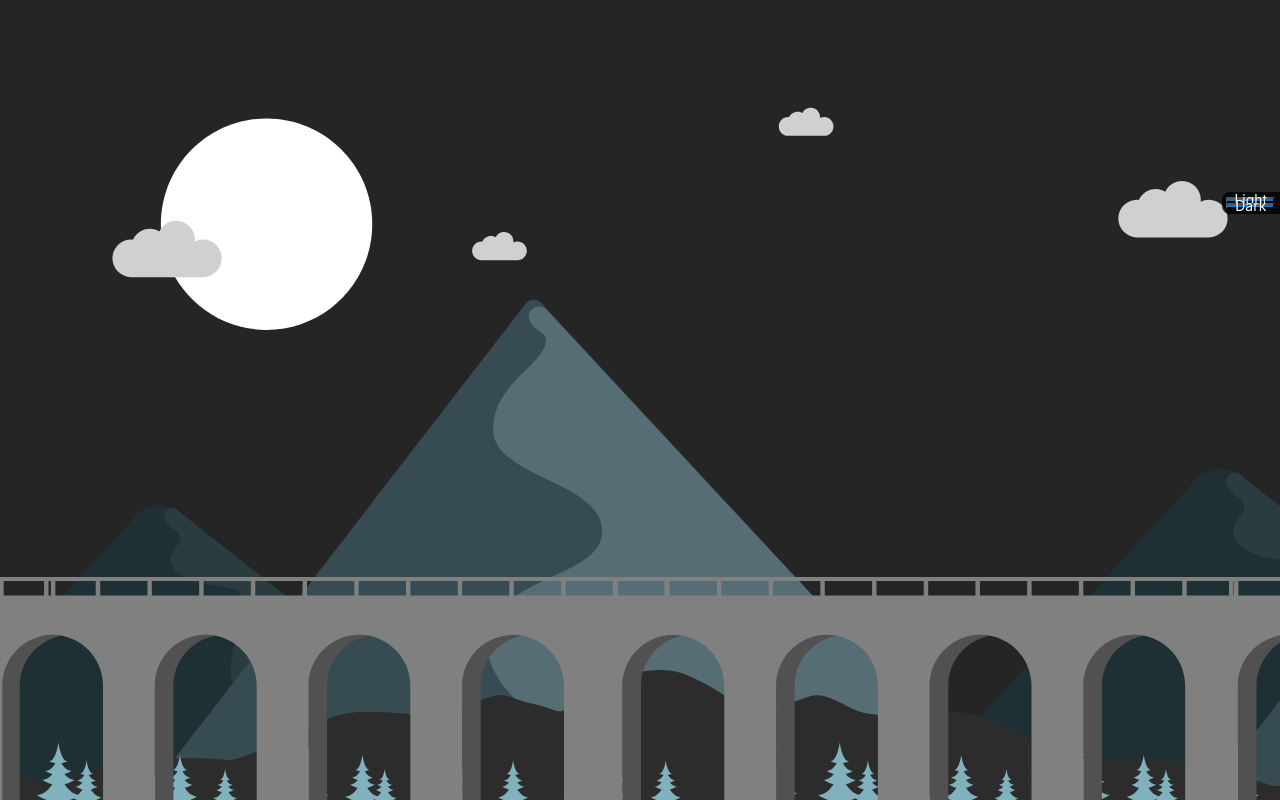
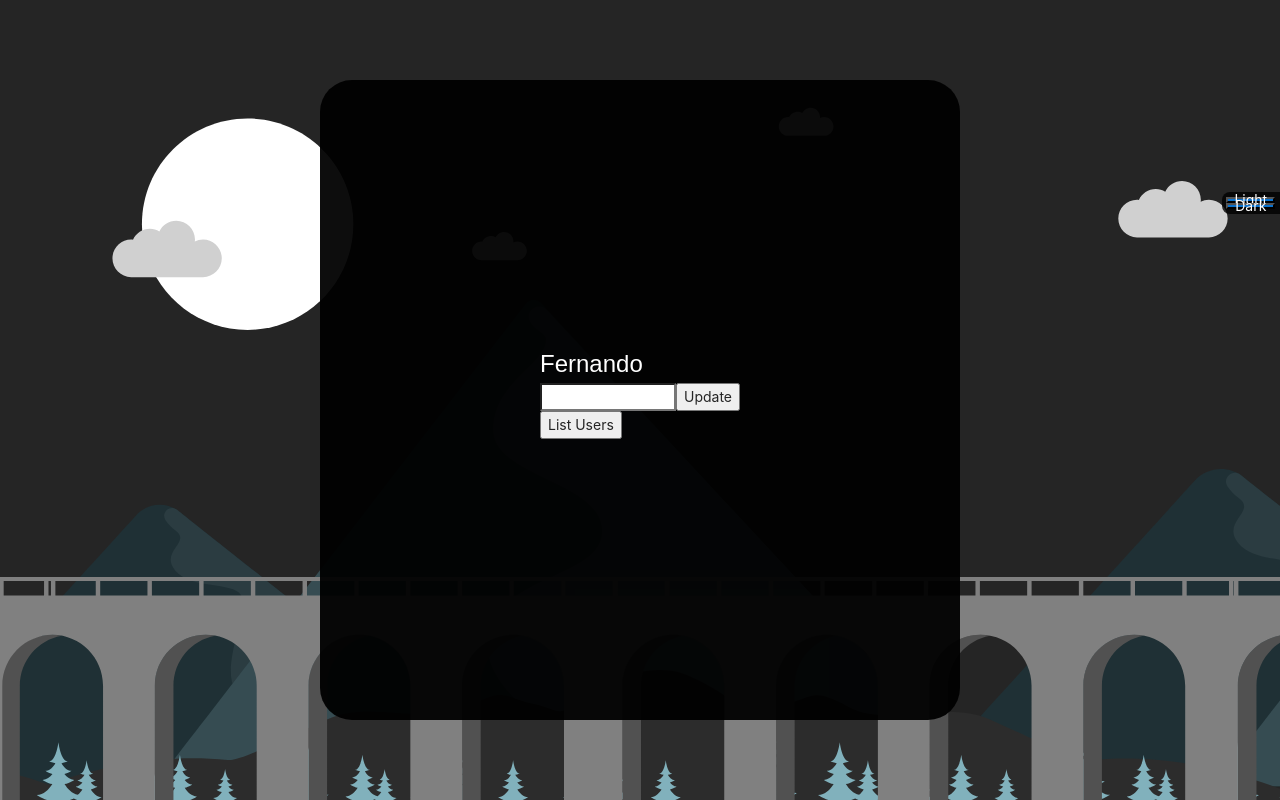
Before and after one commit to fmetitiere/React-Login-Challenge, a React (Create React App) app: page / in a window 1280 px wide. Built offline with nearby package versions, Linux system fonts and the light colour scheme.

Commit message:
Redux Added

```diff
--- a/package.json
+++ b/package.json
@@ -11,9 +11,11 @@
     "react-device-detect": "^1.15.0",
     "react-dom": "^17.0.1",
     "react-lottie": "^1.2.3",
+    "react-redux": "^7.2.4",
     "react-router-dom": "^5.2.0",
     "react-scripts": "4.0.1",
     "react-svg": "^11.2.2",
+    "redux": "^4.1.0",
     "styled-components": "^5.2.1",
     "web-vitals": "^0.2.4"
   },
--- a/src/App.js
+++ b/src/App.js
@@ -1,7 +1,11 @@
 import React, { useState } from "react";
+import { createStore } from "redux";
+import { Provider } from "react-redux";
 
+import { UserNameReducer } from "./githubReducer";
 import styled from "styled-components";
 import { ThemeProvider } from "styled-components";
+
 import Routes from "./Routes";
 import {
   ThemeButtons,
@@ -28,6 +32,8 @@ const ButtonStyled = styled.button`
 
   line-height: 0;
 `;
+
+const store = createStore(UserNameReducer);
 
 function App() {
   const [themeId, setThemeId] = useState(ThemeLight.id);
@@ -63,10 +69,12 @@ function App() {
   };
 
   return (
-    <ThemeProvider theme={changeTheme(themeId)}>
-      <ButtonsSelector />
-      <Routes />
-    </ThemeProvider>
+    <Provider store={store}>
+      <ThemeProvider theme={changeTheme(themeId)}>
+        <ButtonsSelector />
+        <Routes />
+      </ThemeProvider>
+    </Provider>
   );
 }
 
--- a/src/_components/_layout/DefaultTheme.jsx
+++ b/src/_components/_layout/DefaultTheme.jsx
@@ -5,9 +5,9 @@ export const ThemeLight = {
   primaryColor: "#E04E39",
   secondaryColor: "#F2C75C",
   greyBackgroundColor: "#F4F1EF",
-  fontColor: "#302E38",
+  fontColor: "#fff",
   Shadows: "0 0 10px rgba(0, 0, 0, 0.2)",
-  fontFamily: "Dyngo, sans-serif",
+  fontFamily: "sans-serif",
 };
 
 export const ThemeDark = {
@@ -19,7 +19,7 @@ export const ThemeDark = {
   greyBackgroundColor: "#F4F1EF",
   fontColor: "#302E38",
   Shadows: "0 0 10px rgba(0, 0, 0, 0.2)",
-  fontFamily: "Dyngo, sans-serif",
+  fontFamily: "sans-serif",
 };
 
 export const ThemeButtons = [
--- a/src/_components/_layout/WebLayout/index.jsx
+++ b/src/_components/_layout/WebLayout/index.jsx
@@ -1,10 +1,11 @@
 import React from "react";
 import BackgroundAnimation from "../BackgroundAnimation";
+import { Content } from "./style";
 
 export default function WebLayout({ children }) {
   return (
     <BackgroundAnimation>
-      <>{children}</>
+      <Content>{children}</Content>
     </BackgroundAnimation>
   );
 }
--- /dev/null
+++ b/src/_components/_layout/WebLayout/style.jsx
@@ -0,0 +1,27 @@
+import styled from "styled-components";
+
+const BackgroundWrapper = styled.div`
+  width: 40rem;
+  height: 40rem;
+  z-index: 1999;
+  position: absolute;
+  left: 0;
+  right: 0;
+  top: 0;
+  bottom: 0;
+  margin: auto;
+  display: flex;
+  align-items: center;
+  justify-content: center;
+  border-radius: 2rem;
+  overflow: hidden;
+  background: rgb(0 0 0 / 95%);
+`;
+
+export function Content({ children }) {
+  return (
+    <BackgroundWrapper>
+      <>{children}</>
+    </BackgroundWrapper>
+  );
+}
--- a/src/_pages/Home.jsx
+++ b/src/_pages/Home.jsx
@@ -1,10 +1,48 @@
 import React from "react";
+import { useSelector, useDispatch } from "react-redux";
 
+import { showUsername, listUsers } from "../githubActions";
+import { H2, P } from "../_components/_styles";
 
 export default function Home() {
+  const count = useSelector((state) => state);
+  const dispatch = useDispatch();
+
+  let usersList = count.users.map((e) => {
+    return <div>{e.login} {e.id} {e.type}</div>;
+  });
+
+  const onSubmit = (e) => {
+    e.preventDefault();
+
+    const option = document.getElementById("username").value;
+    dispatch(showUsername(option));
+  };
+
   return (
-    <>
+    <div>
+      <div>
+        <H2>{count.userName}</H2>
 
-    </>
+        <form onSubmit={onSubmit} className="form">
+          <input
+            type="text"
+            id="username"
+            name="name"
+            required
+            minlength="4"
+            maxlength="8"
+            size="10"
+          />
+          <input
+            type="submit"
+            value="Update"
+            className="btn btn-dark btn-block"
+          />
+        </form>
+        <button onClick={() => dispatch(listUsers())}>List Users</button>
+        <P>{usersList}</P>
+      </div>
+    </div>
   );
 }
--- /dev/null
+++ b/src/githubActions.jsx
@@ -0,0 +1,12 @@
+export const showUsername = (userName) => {
+    return{
+        type: "CHANGE_USER",
+        name: userName
+    }
+}
+
+export const listUsers = () => {
+    return{
+        type: "LIST_USER",
+    }
+}
--- /dev/null
+++ b/src/githubReducer.jsx
@@ -0,0 +1,45 @@
+const initialState = {
+  userName: "Fernando",
+  users: [],
+};
+
+export const UserNameReducer = (state = initialState, action) => {
+  switch (action.type) {
+    case "CHANGE_USER":
+      return {
+        ...state,
+        userName: action.name,
+      };
+
+    case "LIST_USER":
+      return {
+        ...state,
+        users: [
+          {
+            login: "foo",
+            id: 33384,
+            type: "User",
+            site_admin: false,
+            score: 1.0,
+          },
+          {
+            login: "fool2fish",
+            id: 340282,
+            type: "User",
+            site_admin: false,
+            score: 1.0,
+          },
+          {
+            login: "foosel",
+            id: 83657,
+            type: "User",
+            site_admin: false,
+            score: 1.0,
+          }
+        ]
+      };
+
+    default:
+      return state;
+  }
+};
```
Also changed, not shown: 2 other files (tests, documents, lock files or other folders).
